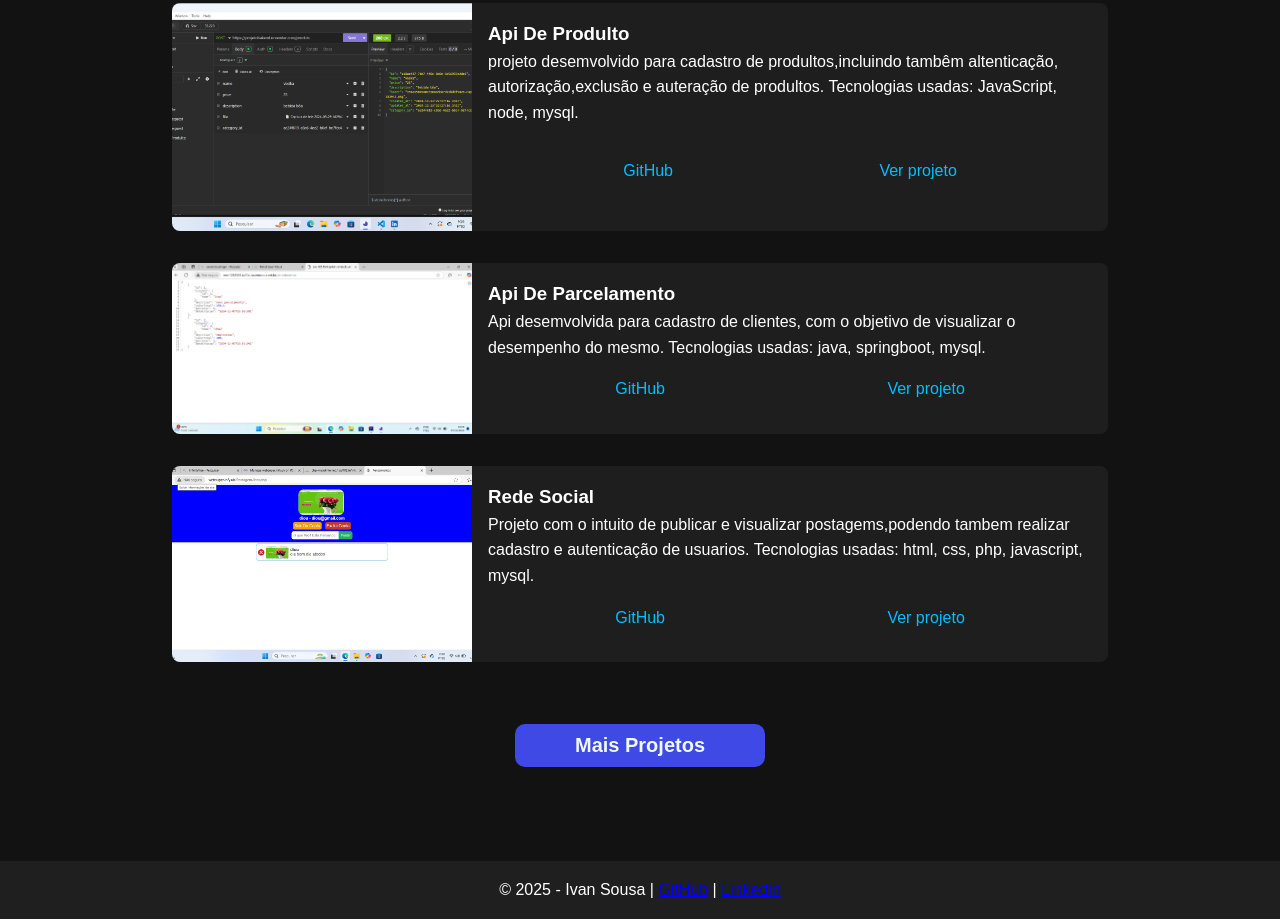
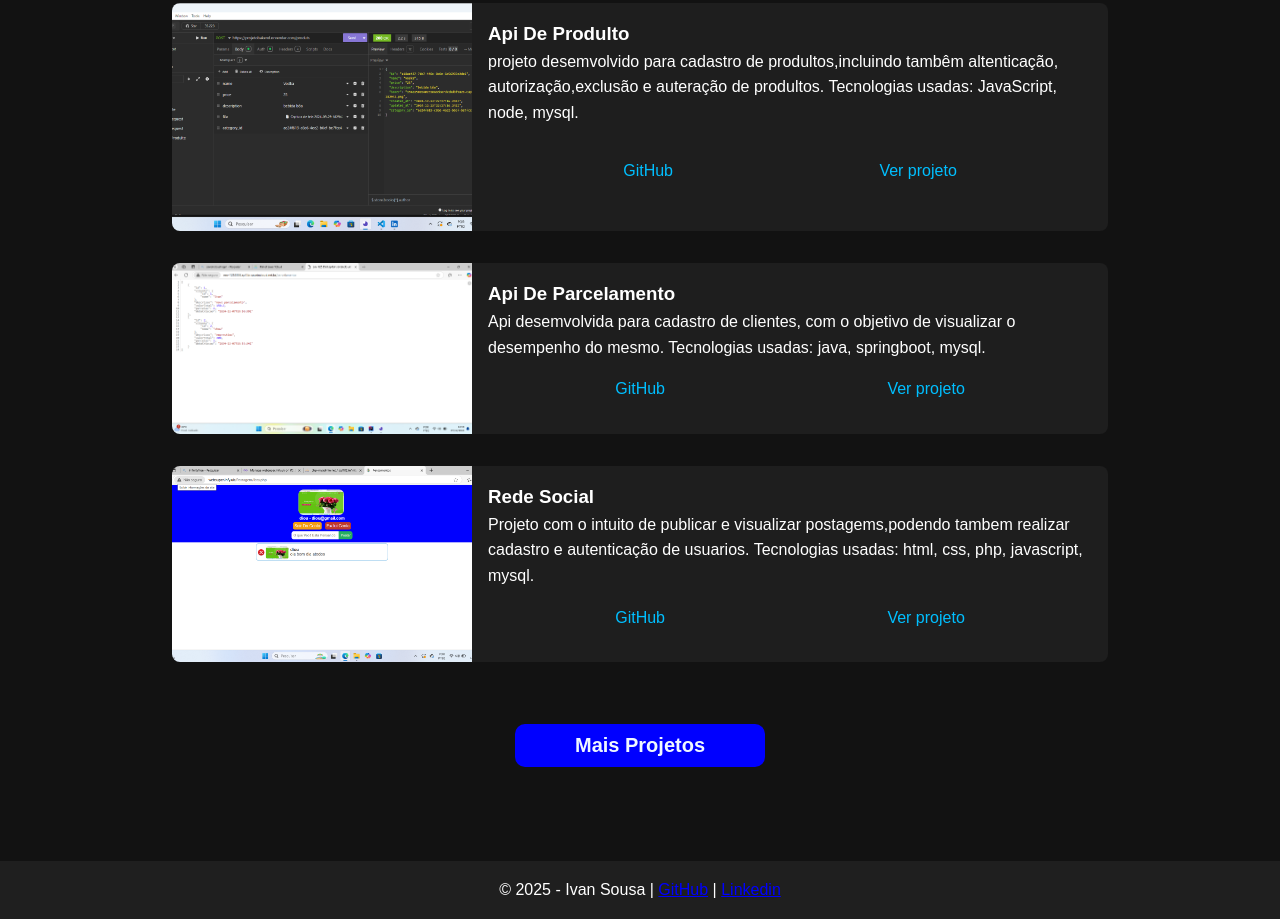
Before and after one commit to Y1468/PortifolioWeb, a plain HTML site: page index.html in a window 1280 px wide. Shown: the part 817-1736 px from the top of the page. Drawn offline with Linux system fonts and the light colour scheme.

Commit message:
Modificação no css

```diff
--- a/projetos/style.css
+++ b/projetos/style.css
@@ -25,10 +25,14 @@ header{
 .btn{
     padding: 10px;
     width: 130px;
-    background:#3e49e6;
+    background:blue;
     border: none;
     border-radius: 10px;
 
+}
+
+.btn:hover{
+    background-color: #3e49e6;
 }
 
 .btn a{
--- a/style.css
+++ b/style.css
@@ -77,12 +77,16 @@ footer {
 }
 
 .btn{
-  background:#3e49e6 ;
+  background:blue ;
   padding: 10px;
   width: 250px;
   margin: 30px auto;
   border: none;
   border-radius: 10px;
+}
+
+.btn:hover{
+  background-color: #3e49e6;
 }
 
 .btn a{
```
Also changed, not shown: projetos/index.html (+1 -1 lines).
